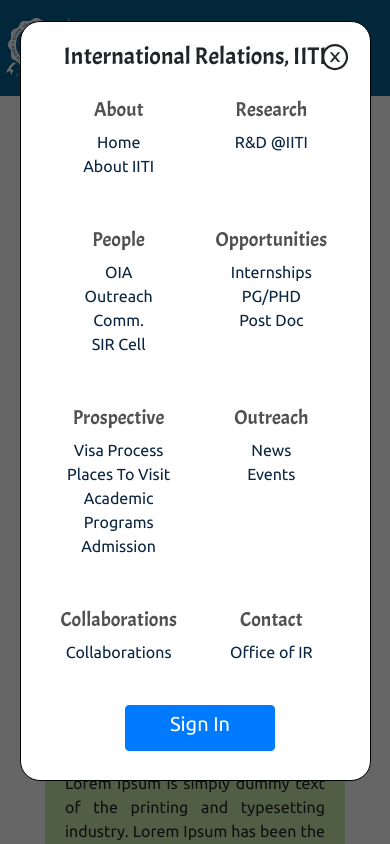
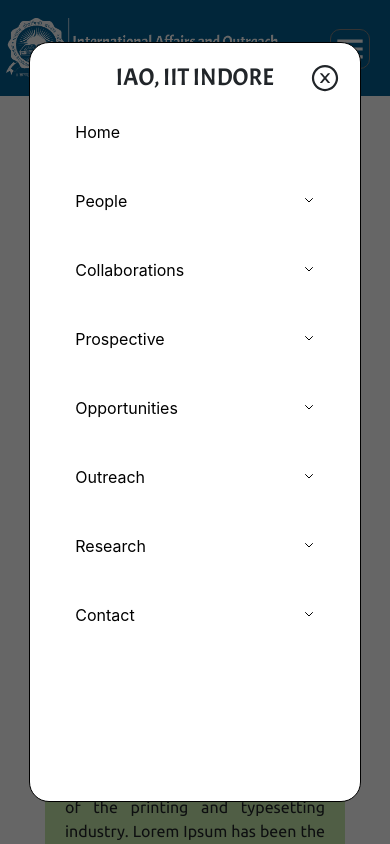
Before and after one commit to IITI-Gymkhana-Web-Team/iao_cell, a React (Create React App) app: page / in a window 390 px wide. Both pictures are taken after a click on the icon 350 px from the left and 48 px from the top of the page. Shown: the top 844 px of the page. Built offline with nearby package versions, Linux system fonts and the light colour scheme.

Commit message:
fixed mobile view navbar

```diff
--- a/src/Home/components/Maps/Maps.js
+++ b/src/Home/components/Maps/Maps.js
@@ -82,7 +82,7 @@
 							</button>
 						</div>
 						<TransformComponent>
-							<WorldMap size="xl" data={data} styleFunction={stylingFunction} onClickFunction={clickAction} />
+							<WorldMap size="responsive" data={data} styleFunction={stylingFunction} onClickFunction={clickAction} />
 						</TransformComponent>
 					</React.Fragment>
 				)}
--- a/src/Home/components/MobileMenu/MobileMenu.css
+++ b/src/Home/components/MobileMenu/MobileMenu.css
@@ -9,20 +9,15 @@
 }
 
 .mobileMenu {
-	position: fixed;
+	position: relative;
+	top: 5vh;
 	height: 90vh;
-	width: 90vw;
+	width: 85vw;
+	margin: auto;
 	background-color: white;
-	top: 2.5vh;
-	left: 5vw;
 	border: solid 1px black;
 	border-radius: 20px;
 	padding: 20px;
-	overflow: auto;
-	display: flex;
-	flex-direction: row;
-	flex-wrap: wrap;
-	justify-content: space-Evenly;
 	overflow: auto;
 }
 
@@ -35,23 +30,16 @@
 }
 
 .indiMenu {
-	text-align: center;
 	padding: 10px;
 	margin: 5px;
-	width: 45%;
 }
 
-.listIcon {
-	font-size: 8px;
-	margin-right: 5px;
-}
-
-.indiLink {
+.indiMenuHeading {
+	width: 100%;
 	display: flex;
-	flex-direction: row;
+	justify-content: space-between;
 	align-items: center;
-	color: #0a2540;
-	justify-content: center;
+	cursor: pointer;
 }
 
 .menuHeading {
@@ -59,6 +47,72 @@
 	width: 100%;
 }
 
-.mobileMenuHeading {
-	color: #505050;
+.upIcon {
+	animation-name: up;
 }
+
+.downIcon {
+	animation-name: down;
+}
+
+.downIcon,
+.upIcon {
+	animation-duration: 0.5s;
+	animation-fill-mode: forwards;
+	animation-iteration-count: 1;
+	animation-timing-function: ease;
+}
+
+.menu2,
+.menu3,
+.menu4 {
+	margin: 0 0 0 10px;
+}
+
+@keyframes down {
+	0% {
+		transform: rotate(180deg);
+	}
+	100% {
+		transform: rotate(0deg);
+	}
+}
+
+@keyframes up {
+	0% {
+		transform: rotate(0deg);
+	}
+	100% {
+		transform: rotate(180deg);
+	}
+}
+
+.indiMenuLink {
+	animation-name: slide;
+	animation-duration: 0.5s;
+	animation-fill-mode: forwards;
+	animation-iteration-count: 1;
+	animation-timing-function: ease;
+	border-radius: 0 0 0 10px;
+}
+
+.indiMenuLink a {
+	color: black;
+	width: 100%;
+	display: inline-block;
+}
+
+@keyframes slide {
+	0% {
+		right: 40px;
+		opacity: 0;
+	}
+	100% {
+		right: 0px;
+		opacity: 1;
+	}
+}
+
+.indiMenuLink {
+	padding: 10px;
+}
--- a/src/Home/components/MobileMenu/MobileMenu.js
+++ b/src/Home/components/MobileMenu/MobileMenu.js
@@ -1,62 +1,112 @@
 import React, { useState } from "react";
 import { AiOutlineCloseCircle } from "react-icons/ai";
-import { Link } from "react-router-dom";
 import "./MobileMenu.css";
-import { BsFillSquareFill } from "react-icons/bs";
+import { MobileMenuLinks } from "./MobileMenuLinks";
+// import { BsFillSquareFill } from "react-icons/bs";
 
 export const MobileMenu = ({ show, setShow }) => {
 	const [links] = useState([
 		{
-			name: "About",
-			innerLinks: [
-				{ name: "Home", link: "/" },
-				{ name: "About IITI", link: "/Aboutiiti" },
-			],
-		},
-		{
-			name: "Research",
-			innerLinks: [{ name: "R&D @IITI", link: "http://rnd.iiti.ac.in/" }],
+			name: "Home",
+			link: "/",
+			level: "1",
 		},
 		{
 			name: "People",
 			innerLinks: [
-				{ name: "OIA", link: "/people/oia" },
-				{ name: "Outreach Comm.", link: "/people/oc" },
-				{ name: "SIR Cell", link: "/people/sc" },
+				{ name: "OIA", link: "/people/oia", level: "2" },
+				{ name: "Outreach Comm.", link: "/people/oc", level: "2" },
+				{ name: "SIR Cell", link: "/people/sc", level: "2" },
 			],
+			level: "1",
+		},
+		{
+			name: "Collaborations",
+			innerLinks: [
+				{ name: "MOU", link: "/", level: "2" },
+				{
+					name: "Mobility Exchange",
+					innerLinks: [
+						{ name: "Student", link: "/", level: "3" },
+						{ name: "Faculty", link: "/", level: "3" },
+					],
+					level: "2",
+				},
+				{ name: "Grants", link: "/", level: "2" },
+			],
+			level: "1",
+		},
+		{
+			name: "Prospective",
+			innerLinks: [
+				{
+					name: "Inbound",
+					innerLinks: [
+						{
+							name: "Faculty",
+							innerLinks: [
+								{ name: "Visa Process", link: "/ProsStud/visa", level: "4" },
+								{ name: "Places To Visit", link: "/ProsStud/places", level: "4" },
+							],
+							level: "3",
+						},
+						{
+							name: "Student",
+							innerLinks: [
+								{ name: "Admission", link: "/ProsStud/admission", level: "4" },
+								{ name: "Programs", link: "/ProsStud/programs", level: "4" },
+								{ name: "Visa Process", link: "/ProsStud/visa", level: "4" },
+								{ name: "Places To Visit", link: "/ProsStud/places", level: "4" },
+							],
+							level: "3",
+						},
+					],
+					level: "2",
+				},
+				{
+					name: "Outbound",
+					innerLinks: [
+						{ name: "Faculty", link: "/", level: "3" },
+						{ name: "Student", link: "/", level: "3" },
+					],
+					level: "2",
+				},
+			],
+			level: "1",
 		},
 		{
 			name: "Opportunities",
 			innerLinks: [
-				{ name: "Internships", link: "/" },
-				{ name: "PG/PHD", link: "/" },
-				{ name: "Post Doc", link: "/" },
+				{
+					name: "Student",
+					innerLinks: [
+						{ name: "Internships", link: "/", level: "3" },
+						{ name: "PG/PHD", link: "/", level: "3" },
+						{ name: "Post Doc", link: "/", level: "3" },
+					],
+					level: "2",
+				},
+				{ name: "Faculty", link: "/", level: "2" },
 			],
-		},
-		{
-			name: "Prospective",
-			innerLinks: [
-				{ name: "Visa Process", link: "/ProsStud/visa" },
-				{ name: "Places To Visit", link: "/ProsStud/places" },
-				{ name: "Academic", link: "https://academic.iiti.ac.in/" },
-				{ name: "Programs", link: "/ProsStud/programs" },
-				{ name: "Admission", link: "/ProsStud/admission" },
-			],
+			level: "1",
 		},
 		{
 			name: "Outreach",
 			innerLinks: [
-				{ name: "News", link: "/outreach/news" },
-				{ name: "Events", link: "/" },
+				{ name: "News", link: "/outreach/news", level: "2" },
+				{ name: "Events", link: "/", level: "2" },
 			],
+			level: "1",
 		},
 		{
-			name: "Collaborations",
-			innerLinks: [{ name: "Collaborations", link: "/" }],
+			name: "Research",
+			innerLinks: [{ name: "R&D @IITI", link: "http://rnd.iiti.ac.in/", level: "2" }],
+			level: "1",
 		},
 		{
 			name: "Contact",
-			innerLinks: [{ name: "Office of IR", link: "/OfficeIR" }],
+			innerLinks: [{ name: "Office of IR", link: "/OfficeIR", level: "2" }],
+			level: "1",
 		},
 	]);
 
@@ -64,37 +114,14 @@
 		<div className="mobileMenuOuter" style={show ? { display: "" } : { display: "none" }}>
 			<div className="mobileMenu">
 				<AiOutlineCloseCircle className="closeIcon" onClick={() => setShow(false)} />
-				<h4 className="font-acme menuHeading">International Relations, IITI</h4>
-				{links.map((link1, index) => {
+				<h4 className="font-acme menuHeading">IAO, IIT INDORE</h4>
+				{links.map((link1) => {
 					return (
-						<div key={`${index}-di`} className="indiMenu">
-							<h5 className="mobileMenuHeading font-acme">{link1.name}</h5>
-							<ul>
-								{link1.innerLinks.map((link2, index) => {
-									return (
-										<li key={`${index}-mobi`}>
-											{link2.link[0] == "h" && (
-												<a target="_blank" href={link2.link} onClick={() => setShow(false)} className="font-ubuntu indiLink">
-													{link2.name}
-												</a>
-											)}
-											{link2.link[0] != "h" && (
-												<Link to={link2.link} onClick={() => setShow(false)} className="font-ubuntu indiLink">
-													{link2.name}
-												</Link>
-											)}
-										</li>
-									);
-								})}
-							</ul>
-						</div>
+						<ul className="indiMenu">
+							<MobileMenuLinks link1={link1} />
+						</ul>
 					);
 				})}
-				<Link to="/" style={{ textAlign: "center", width: "150px" }}>
-					<button className="btn btn-primary" style={{ width: "150px", textAlign: "center" }}>
-						<h5 className="font-ubuntu">Sign In</h5>
-					</button>
-				</Link>
 			</div>
 		</div>
 	);
--- /dev/null
+++ b/src/Home/components/MobileMenu/MobileMenuLinks.js
@@ -0,0 +1,34 @@
+import React, { useState } from "react";
+import { Link } from "react-router-dom";
+import { HiOutlineChevronDown } from "react-icons/hi";
+
+export const MobileMenuLinks = ({ link1 }) => {
+	const [show, setShow] = useState(false);
+
+	return (
+		<>
+			{(typeof link1.innerLinks !== "undefined" && (
+				<li className={"menu" + link1.level}>
+					<span
+						onClick={() => setShow(!show)}
+						style={show ? { backgroundColor: "#4f3ef5", color: "white" } : { backgroundColor: "white", color: "black" }}
+						className="indiMenuHeading indiMenuLink"
+					>
+						{link1.name}
+						<HiOutlineChevronDown className={show ? "upIcon" : "downIcon"} />
+					</span>
+					<ul style={show ? { display: "" } : { display: "none" }} className="innerIndiMenu">
+						{link1.innerLinks.map((link2) => {
+							return <MobileMenuLinks link1={link2} />;
+						})}
+					</ul>
+				</li>
+			)) ||
+				(typeof link1.innerLinks === "undefined" && (
+					<li className={"menu" + link1.level + " indiMenuLink"}>
+						<Link to={link1.link}>{link1.name}</Link>
+					</li>
+				))}
+		</>
+	);
+};
```
